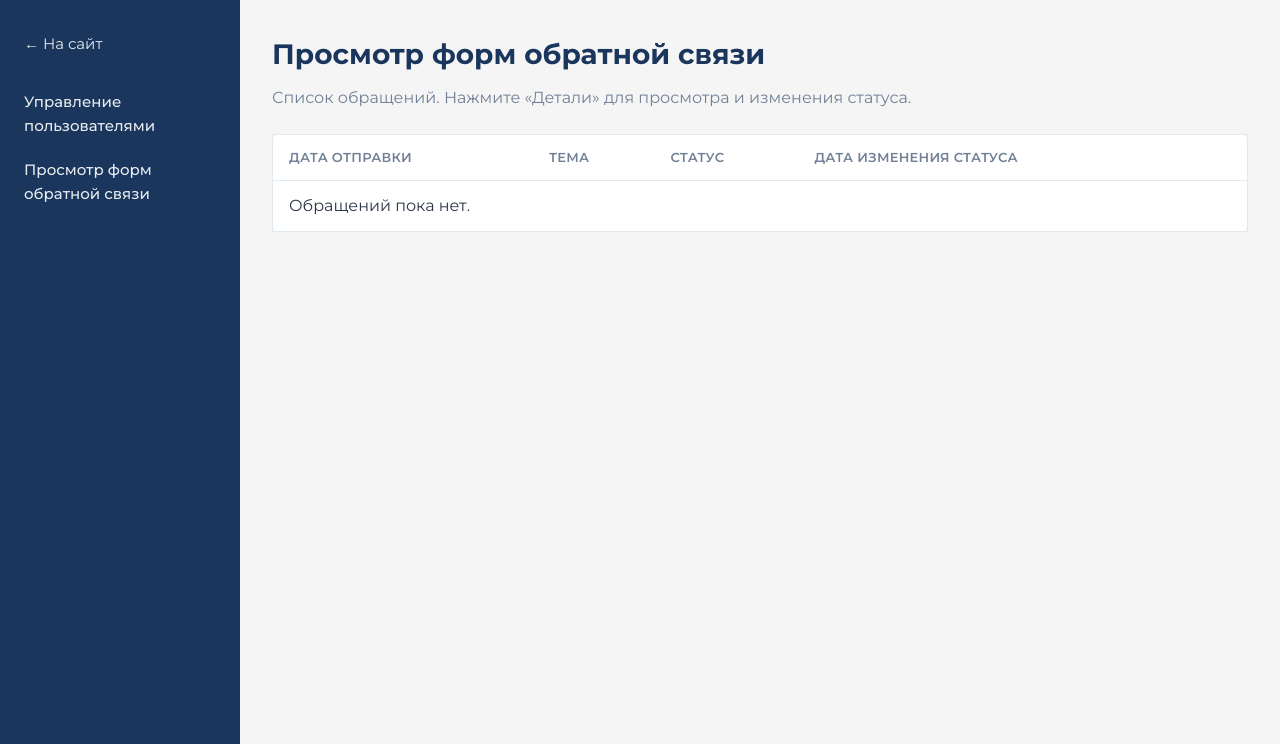
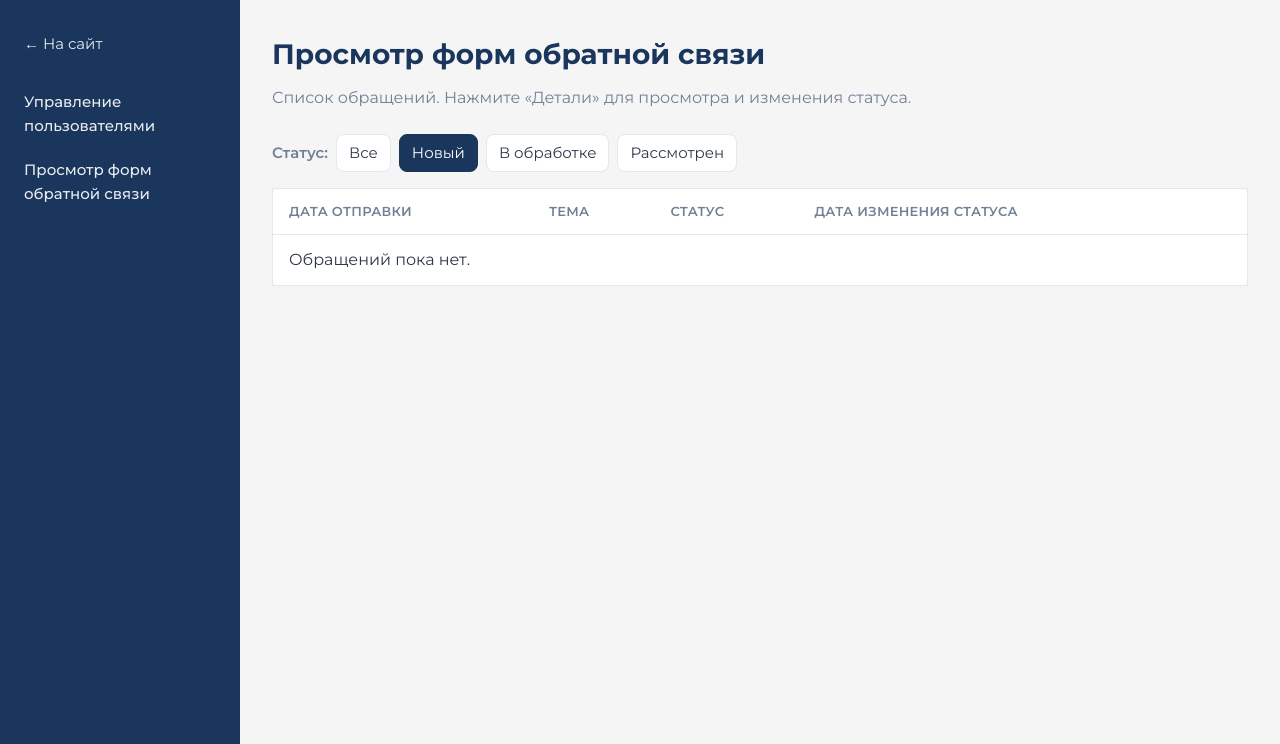
Before and after one commit to feedbacksys1/fbsys, a Django app: page /admin-panel/feedback/?status=new in a window 1280 px wide. Shown: the top 744 px of the page. Run offline with Django 5.2, Linux system fonts and the light colour scheme; the visitor is signed in with stand-in values (Sample User, id 1); data that the repository does not hold is empty.

Commit message:
Added filtering by status and colors for form statuses

```diff
--- a/app/views.py
+++ b/app/views.py
@@ -192,9 +192,19 @@ def admin_feedback_list(request):
                     fb.status_changed_at = now
                     fb.status_changed_by = request.user
                     fb.save()
-        return redirect('admin_feedback_list')
+        from django.urls import reverse
+        from urllib.parse import urlencode
+        url = reverse('admin_feedback_list')
+        status_param = request.POST.get('filter_status', '').strip()
+        if status_param and status_param in dict(FeedbackStatus.choices):
+            url += '?' + urlencode({'status': status_param})
+        return redirect(url)
     feedback_list = GeneralFeedback.objects.all()
+    filter_status = request.GET.get('status', '').strip()
+    if filter_status and filter_status in dict(FeedbackStatus.choices):
+        feedback_list = feedback_list.filter(status=filter_status)
     return render(request, 'admin_feedback_list.html', {
         'feedback_list': feedback_list,
         'status_choices': FeedbackStatus.choices,
+        'filter_status': filter_status,
     })
--- a/static/css/style.css
+++ b/static/css/style.css
@@ -398,6 +398,70 @@ body.register-fullpage {
 .modal-message {
     white-space: pre-wrap;
     word-break: break-word;
+}
+
+.modal-current-status {
+    margin: 0 0 1rem;
+    font-size: 0.9375rem;
+}
+
+.status-badge {
+    display: inline-block;
+    padding: 0.25rem 0.5rem;
+    font-size: 0.8125rem;
+    font-weight: 600;
+    border-radius: 4px;
+    white-space: nowrap;
+}
+
+.status-badge_new {
+    background: #22c55e;
+    color: #fff;
+}
+
+.status-badge_in_progress {
+    background: #eab308;
+    color: #1f2937;
+}
+
+.status-badge_reviewed {
+    background: #dc2626;
+    color: #fff;
+}
+
+.admin-filter {
+    display: flex;
+    align-items: center;
+    flex-wrap: wrap;
+    gap: 0.5rem;
+    margin-bottom: 1rem;
+}
+
+.admin-filter-label {
+    font-size: 0.9375rem;
+    font-weight: 600;
+    color: var(--color-text-muted);
+}
+
+.admin-filter-link {
+    font-size: 0.9375rem;
+    padding: 0.375rem 0.75rem;
+    border-radius: var(--radius);
+    background: var(--color-surface);
+    border: 1px solid var(--color-border);
+    color: var(--color-text);
+    text-decoration: none;
+}
+
+.admin-filter-link:hover {
+    border-color: var(--color-primary);
+    color: var(--color-primary);
+}
+
+.admin-filter-link.is-active {
+    background: var(--color-primary);
+    border-color: var(--color-primary);
+    color: var(--color-surface);
 }
 
 .admin-form-actions {
--- a/templates/admin_feedback_list.html
+++ b/templates/admin_feedback_list.html
@@ -6,6 +6,13 @@
 <div class="admin-content admin-content_full">
     <h1 class="admin-page-title">Просмотр форм обратной связи</h1>
     <p class="admin-page-lead">Список обращений. Нажмите «Детали» для просмотра и изменения статуса.</p>
+    <div class="admin-filter">
+        <span class="admin-filter-label">Статус:</span>
+        <a href="{% url 'admin_feedback_list' %}" class="admin-filter-link {% if not filter_status %}is-active{% endif %}">Все</a>
+        {% for value, label in status_choices %}
+        <a href="{% url 'admin_feedback_list' %}?status={{ value }}" class="admin-filter-link {% if filter_status == value %}is-active{% endif %}">{{ label }}</a>
+        {% endfor %}
+    </div>
     <div class="admin-table-wrap">
         <table class="admin-table">
             <thead>
@@ -22,7 +29,7 @@
                 <tr>
                     <td>{{ fb.created_at|date:"d.m.Y H:i" }}</td>
                     <td>{{ fb.topic|default:"—" }}</td>
-                    <td>{{ fb.get_status_display }}</td>
+                    <td><span class="status-badge status-badge_{{ fb.status }}">{{ fb.get_status_display }}</span></td>
                     <td>{% if fb.status_changed_at %}{{ fb.status_changed_at|date:"d.m.Y H:i" }}{% else %}—{% endif %}</td>
                     <td>
                         <button type="button" class="btn btn-primary btn-details" data-details-id="{{ fb.pk }}">Детали</button>
@@ -53,8 +60,10 @@
                 <dt>Сообщение</dt>
                 <dd class="modal-message">{{ fb.message }}</dd>
             </dl>
-            <form method="post" action="{% url 'admin_feedback_list' %}" class="modal-status-form">
+            <p class="modal-current-status">Текущий статус: <span class="status-badge status-badge_{{ fb.status }}">{{ fb.get_status_display }}</span></p>
+            <form method="post" action="{% url 'admin_feedback_list' %}{% if filter_status %}?status={{ filter_status }}{% endif %}" class="modal-status-form">
                 {% csrf_token %}
+                {% if filter_status %}<input type="hidden" name="filter_status" value="{{ filter_status }}">{% endif %}
                 <label class="form-label" for="modal-status-{{ fb.pk }}">Статус</label>
                 <select name="status_{{ fb.pk }}" id="modal-status-{{ fb.pk }}" class="form-input admin-role-select">
                     {% for value, label in status_choices %}
```
